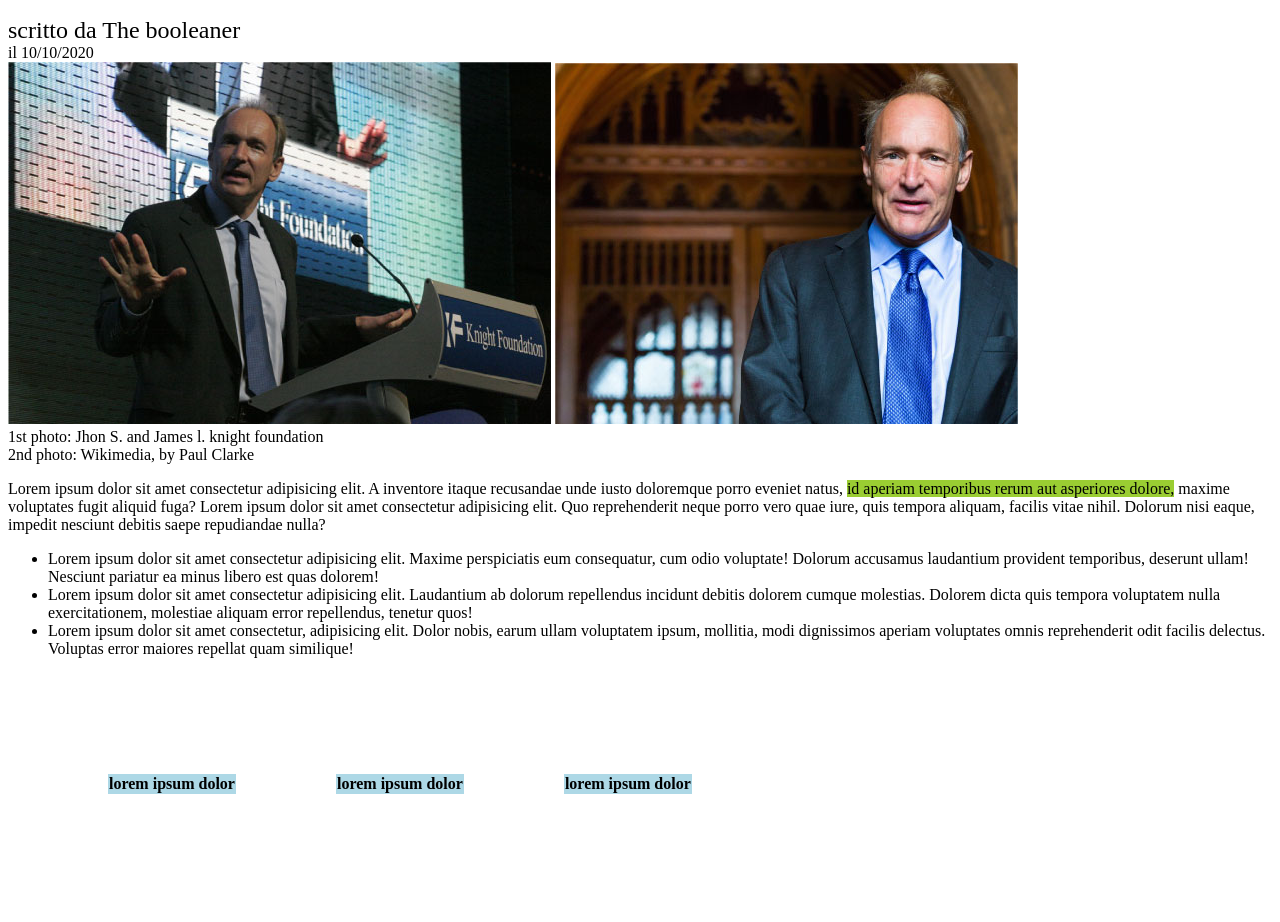
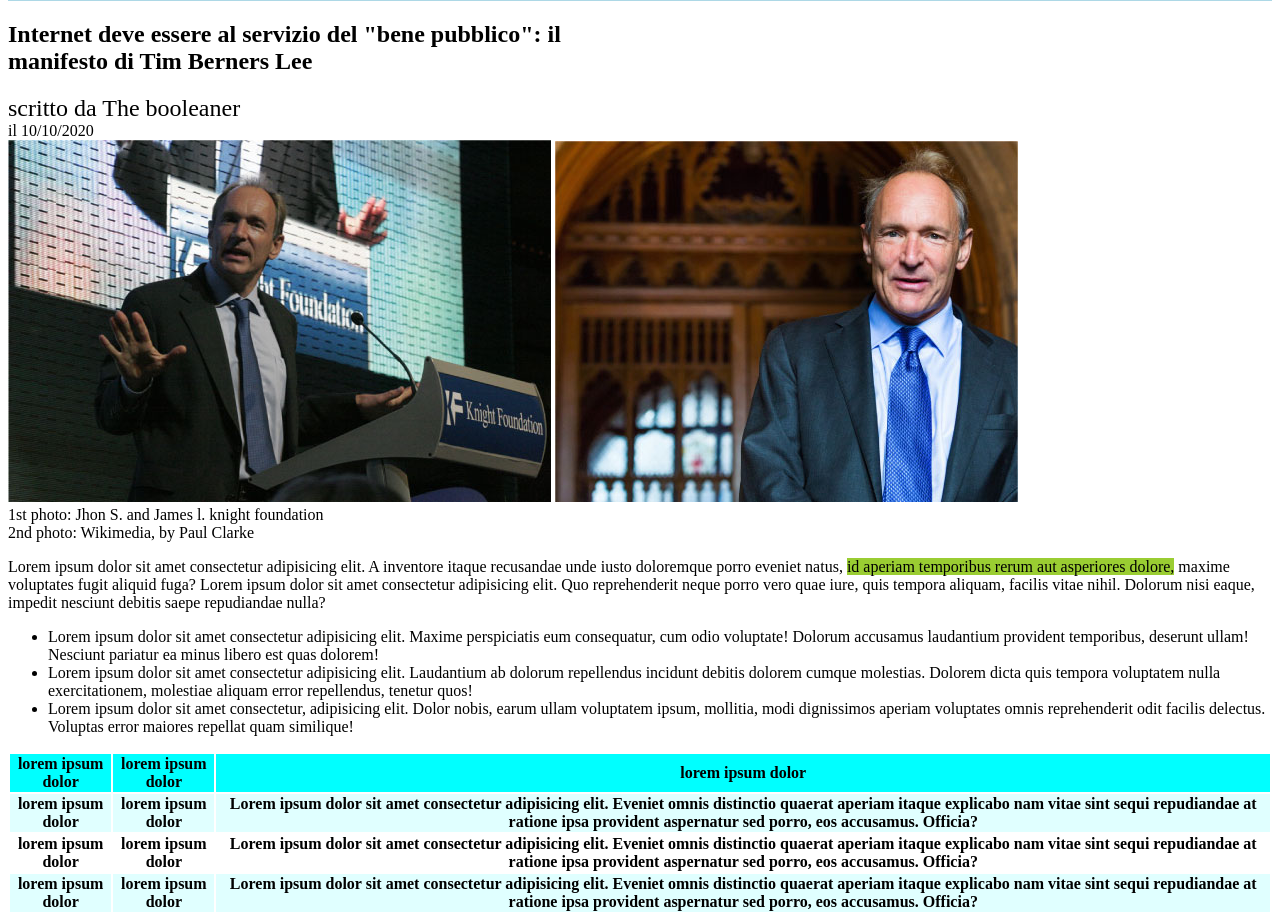
Before and after one commit to CodeYouness/html-css-booleaner, a plain HTML site: page index.html in a window 1280 px wide. Shown: the part 121-1043 px from the top of the page. Drawn offline with Linux system fonts and the light colour scheme.

Commit message:
added table

```diff
--- a/css/style.css
+++ b/css/style.css
@@ -2,6 +2,7 @@
     background-image: url(../img/pattern.png);
     background-color: lightblue;
     background-repeat: repeat-x;
+    padding: 40px;
 }
 
 .top-image img {
@@ -17,9 +18,9 @@
 }
 
 .intestazione {
-    background-color: lightblue;
+    background-color: cyan;
 }
 
-table {
-    border-spacing: 100px;
+.bicolor {
+    background-color: lightcyan;
 }
--- a/index.html
+++ b/index.html
@@ -73,12 +73,41 @@
 
             <table>
                 <thead>
-                    <tr>
-                        <th class="intestazione">lorem ipsum dolor</th>
-                        <th class="intestazione">lorem ipsum dolor</th>
-                        <th class="intestazione">lorem ipsum dolor</th>
+                    <tr class="intestazione">
+                        <th>lorem ipsum dolor</th>
+                        <th>lorem ipsum dolor</th>
+                        <th>lorem ipsum dolor</th>
                     </tr>
                 </thead>
+
+                <tbody>
+                    <tr class="bicolor">
+                        <th>lorem ipsum dolor</th>
+                        <th>lorem ipsum dolor</th>
+                        <th>Lorem ipsum dolor sit amet consectetur adipisicing elit. Eveniet omnis distinctio quaerat
+                            aperiam itaque explicabo nam vitae sint sequi repudiandae at ratione ipsa provident
+                            aspernatur sed porro, eos accusamus. Officia?
+                        </th>
+                    </tr>
+
+                    <tr>
+                        <th>lorem ipsum dolor</th>
+                        <th>lorem ipsum dolor</th>
+                        <th>Lorem ipsum dolor sit amet consectetur adipisicing elit. Eveniet omnis distinctio quaerat
+                            aperiam itaque explicabo nam vitae sint sequi repudiandae at ratione ipsa provident
+                            aspernatur sed porro, eos accusamus. Officia?
+                        </th>
+                    </tr>
+
+                    <tr class="bicolor">
+                        <th>lorem ipsum dolor</th>
+                        <th>lorem ipsum dolor</th>
+                        <th>Lorem ipsum dolor sit amet consectetur adipisicing elit. Eveniet omnis distinctio quaerat
+                            aperiam itaque explicabo nam vitae sint sequi repudiandae at ratione ipsa provident
+                            aspernatur sed porro, eos accusamus. Officia?
+                        </th>
+                    </tr>
+                </tbody>
             </table>
 
         </section>
```
